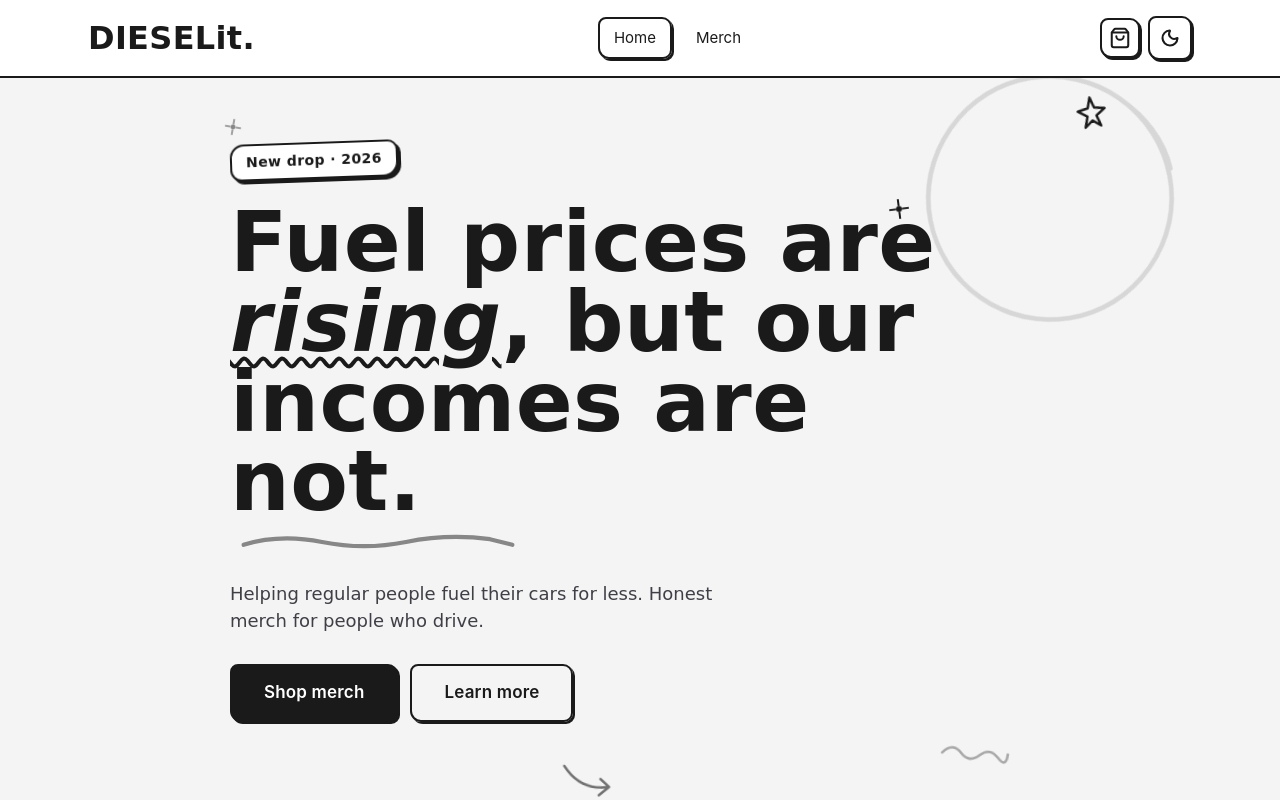
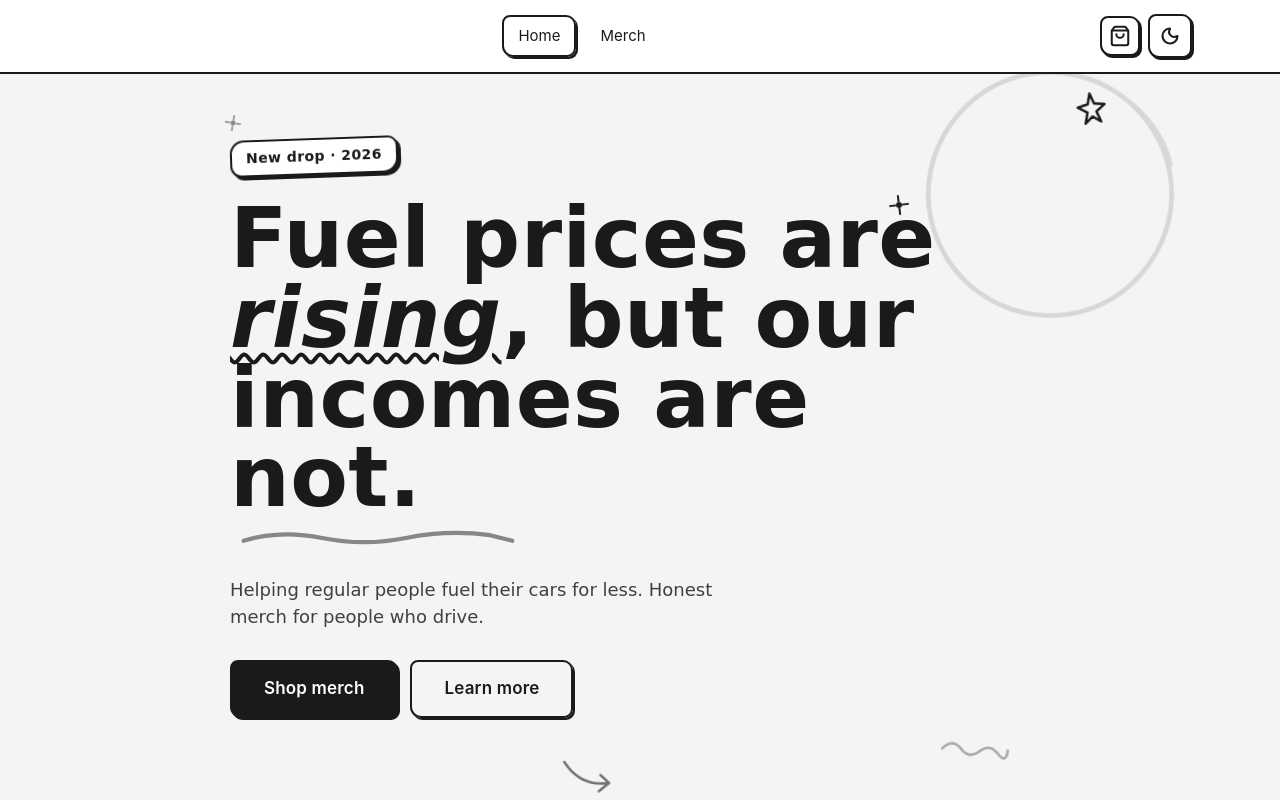
Before and after one commit to ofyne/merch-dieselit, a React (Vite) app: page / in a window 1280 px wide. Shown: the top 800 px of the page. Built offline with nearby package versions, Linux system fonts and the light colour scheme; a web font is replaced by a local one.

Commit message:
first commit

```diff
--- a/src/widgets/header/Header.tsx
+++ b/src/widgets/header/Header.tsx
@@ -2,7 +2,7 @@ import { CartButton } from '@/components/ui/CartButton'
 import { Container } from '@/components/ui/Container'
 import { ThemeToggle } from '@/components/ui/ThemeToggle'
 import { cn } from '@/shared/lib/cn'
-import { Link, NavLink } from 'react-router'
+import { NavLink } from 'react-router'
 import styles from './Header.module.css'
 
 const nav = [
@@ -13,9 +13,6 @@ const nav = [
 export const Header = () => (
 	<header className={styles.root}>
 		<Container className={styles.inner}>
-			<Link to="/" className={styles.logo}>
-				DIESELit.
-			</Link>
 			<nav className={styles.nav}>
 				{nav.map(({ to, label, end }) => (
 					<NavLink
```
